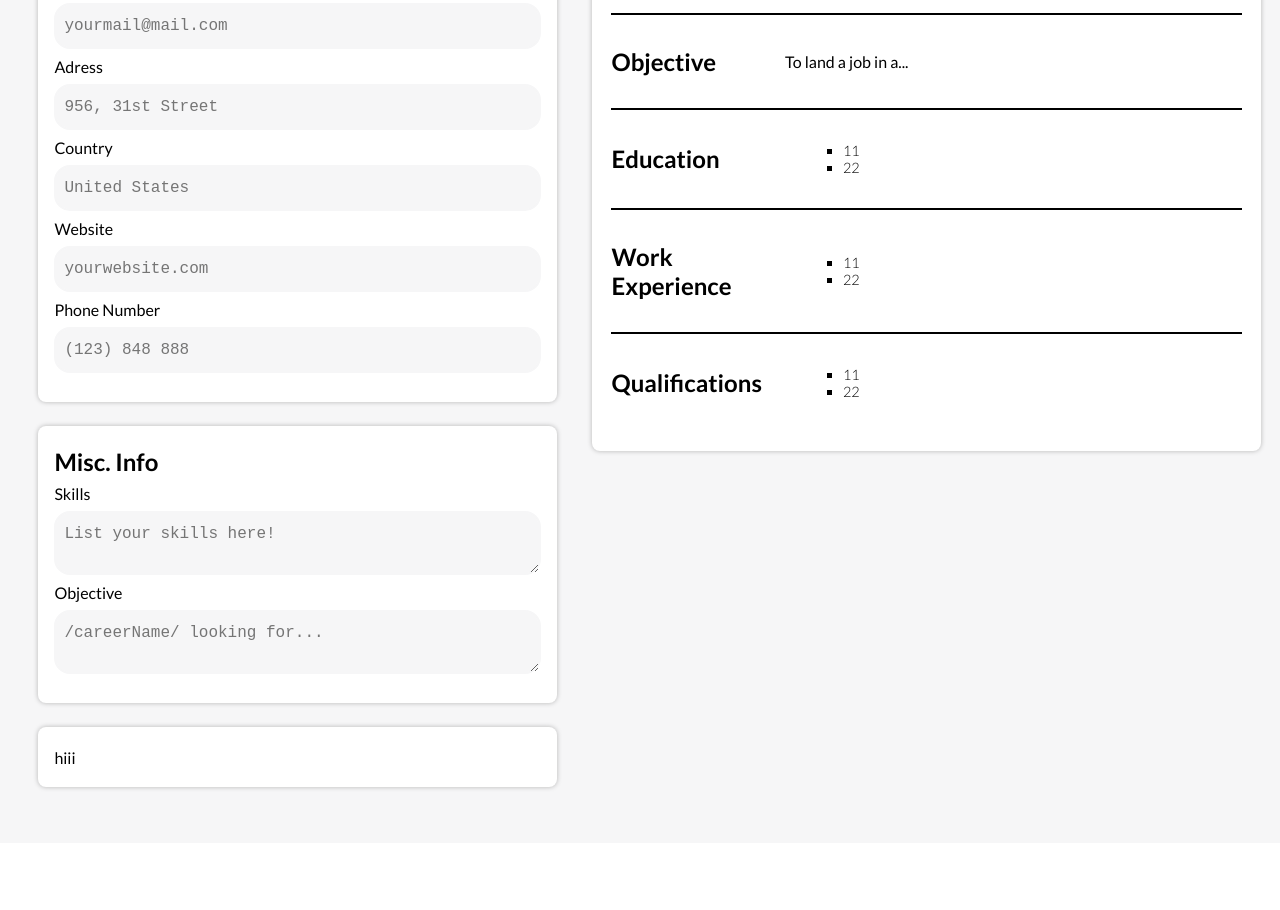
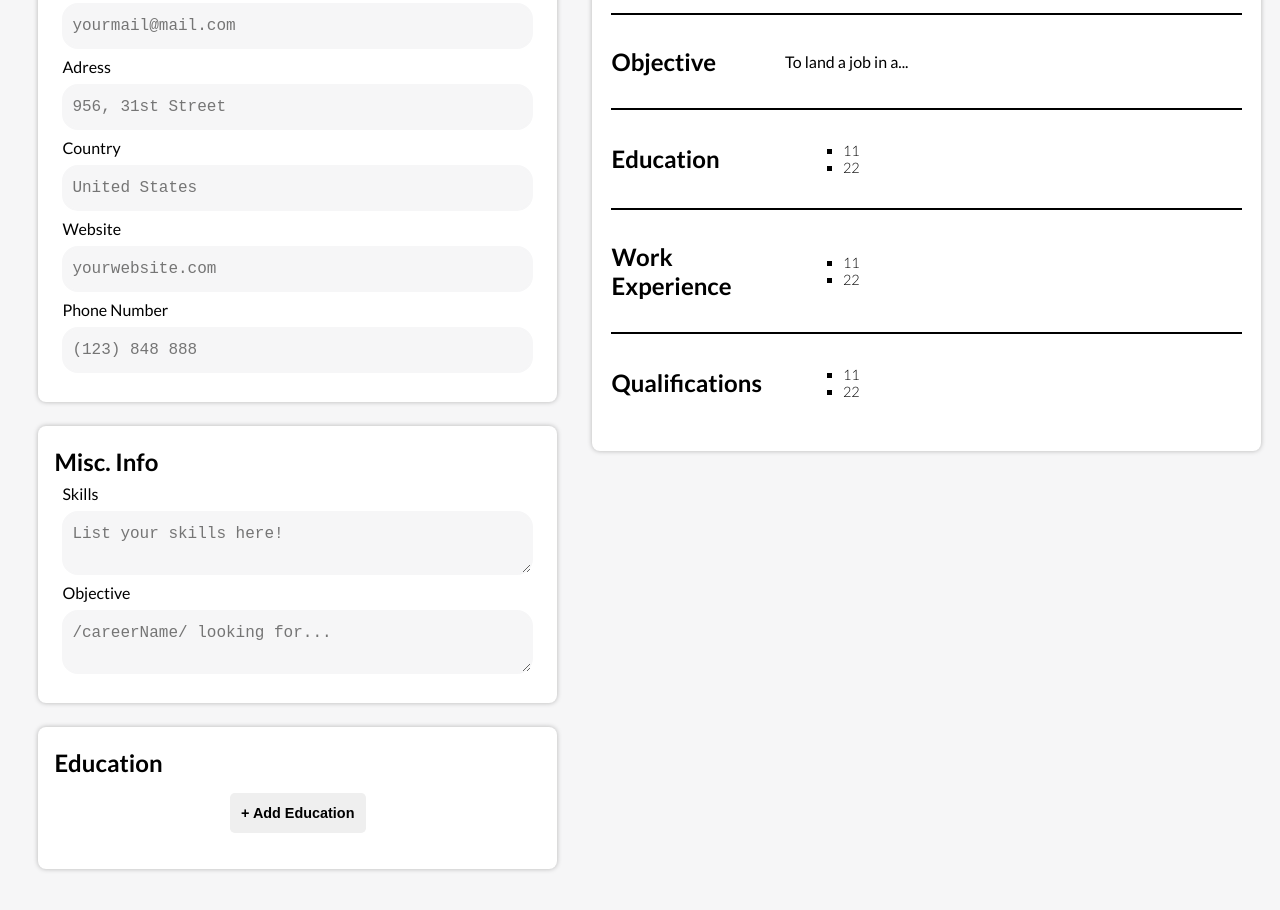
Before and after one commit to Quazf1x/CV-ApplicationV2, a React (Vite) app: page / in a window 1280 px wide. Shown: the part 300-1210 px from the top of the page. Before the commit the page ends 1143 px from the top, so only its background shows below. Built offline with nearby package versions, Linux system fonts and the light colour scheme.

Commit message:
Ver 0.2.12

```diff
--- a/src/App.jsx
+++ b/src/App.jsx
@@ -5,7 +5,7 @@ import GeneralInfo from "./assets/components/previewComponents/generalInfo";
 import Contacts from "./assets/components/previewComponents/contacts";
 import Attribute from "./assets/components/previewComponents/attributes";
 import MiscInfo from "./assets/components/inputComponents/miscInfo";
-import EducationInfo from "./assets/components/inputComponents/educationInfo";
+import EducationInfo from "./assets/components/inputComponents/education/educationInfo";
 
 function App() {
   const [personalInfo, changePersonalInfo] = useState({
@@ -20,7 +20,15 @@ function App() {
   const [miscInfo, changeMiscInfo] = useState({
     skills: 'JavaScript, Python, HTML5/CSS...',
     objective: 'To land a job in a...'
-  })
+  });
+
+  const [education, changeEducation] = useState({
+    name: '',
+    university: '',
+    startDate: '',
+    endDate: '',
+    contry: ''
+  });
 
   const handlePersonalInfo = (e) => {
     const key = e.target.dataset.key;
--- a/src/assets/components/inputComponents/buttonArea.jsx
+++ b/src/assets/components/inputComponents/buttonArea.jsx
@@ -3,12 +3,12 @@ import React, { Component } from "react";
 function ButtonArea() {
   return(
     <div className="button-section input-section-padding pretty-background">
-      <button>Load Template</button>
-      <button>
+      <button className="button-template">Load Template</button>
+      <button className="button-template">
       <i className="fa-solid fa-file-arrow-down"></i>
         Download PDF
       </button>
-      <button className="delete-btn">
+      <button className="delete-btn button-template">
         <i className="fa-solid fa-trash"></i>
         Clear Resume
       </button>
--- /dev/null
+++ b/src/assets/components/inputComponents/education/educationAdd.jsx
@@ -0,0 +1,11 @@
+import React, { Component, useState } from "react";
+
+function EducationAdd({handleClick}) {
+  return(
+      <div  className="align-center-btn" >
+        <button onClick={handleClick} className="button-template">+ Add Education</button>
+      </div>
+  )
+}
+
+export default EducationAdd;
--- /dev/null
+++ b/src/assets/components/inputComponents/education/educationForm.jsx
@@ -0,0 +1,22 @@
+import React, { Component } from "react";
+import InputField from "../re-usables/inputField";
+
+function EducationForm({handleCancel}) {
+  return(
+    <form id="education-form">
+      <InputField id="education-name" dataKey="name" label="Name" placeholder="Software engineer"/>
+      <InputField id="university-name" dataKey="university" label="University" placeholder="University of Washington"/>
+      <div>
+        <InputField id="university-start" dataKey="startDate" label="Start Date" placeholder="01.01.2000"/>
+        <InputField id="university-end" dataKey="endDate" label="End Date" placeholder="01.01.2004"/>
+      </div>
+      <InputField id="university-contry" dataKey="contry" label="Contry" placeholder="United States"/>
+      <div className="top-margin">
+        <button onClick={handleCancel} id="cancel-education-btn" className="button-template">Cancel</button>
+        <button id="save-education-btn" className="button-template">Save</button>
+      </div>
+    </form>
+  )
+}
+
+export default EducationForm;
--- /dev/null
+++ b/src/assets/components/inputComponents/education/educationInfo.jsx
@@ -0,0 +1,21 @@
+import React, { Component, useState } from "react";
+import EducationForm from "./educationForm";
+import EducationAdd from "./educationAdd";
+
+function EducationInfo() {
+  const [isForm, changeForm] = useState(false);
+
+  const handleClick = () => {
+    changeForm(!isForm);
+  }
+
+  return(
+
+    <div className="input-section-padding pretty-background">
+      <h1>Education</h1>
+      {isForm ? <EducationForm handleCancel={handleClick}/> : <EducationAdd handleClick={handleClick} /> }
+    </div>
+  )
+}
+
+export default EducationInfo;
--- a/src/assets/components/inputComponents/educationInfo.jsx
+++ /dev/null
@@ -1,11 +0,0 @@
-import React, { Component } from "react";
-
-function EducationInfo() {
-  return(
-    <div className="input-section-padding pretty-background">
-      hiii
-    </div>
-  )
-}
-
-export default EducationInfo;
--- a/src/assets/styles/index.css
+++ b/src/assets/styles/index.css
@@ -66,6 +66,10 @@ section {
   border-top: 2px solid var(--black);
 }
 
+.top-margin {
+  margin-top: 2rem;
+}
+
 /*Input Section*/
 
 .input-section-padding {
@@ -81,7 +85,7 @@ section {
   justify-content: space-around;
 }
 
-.button-section > button {
+.button-template {
   height: 2.5rem;
   width: clamp(100px, 30%, 180px);
   border-radius: .3rem;
@@ -91,7 +95,7 @@ section {
   font-size: .9rem;
 }
 
-.button-section > button > i {
+.button-template > i {
   padding: 0 .3rem;
 }
 
@@ -100,10 +104,25 @@ section {
   color: var(--white);
 }
 
+#education-form > div {
+  display: flex;
+  justify-content: space-between;
+}
+
+#cancel-education-btn {
+  background-color: var(--red);
+  color: var(--background);
+}
+
+#save-education-btn {
+  background-color: var(--green);
+  color: var(--background);
+}
+
 .input-container {
   display: flex;
   flex-direction: column;
-  margin: .5rem 0;
+  margin: .5rem;
 }
 
 .input-container > label {
@@ -125,7 +144,15 @@ section {
   border: 2px solid var(--green);
 }
 
+.align-center-btn {
+  align-items: center;
+  display: flex;
+  justify-content: center;
+  padding: 1rem;
+}
+
 /*Preview Section*/
+
 
 #preview-section {
   align-self:start;
```
